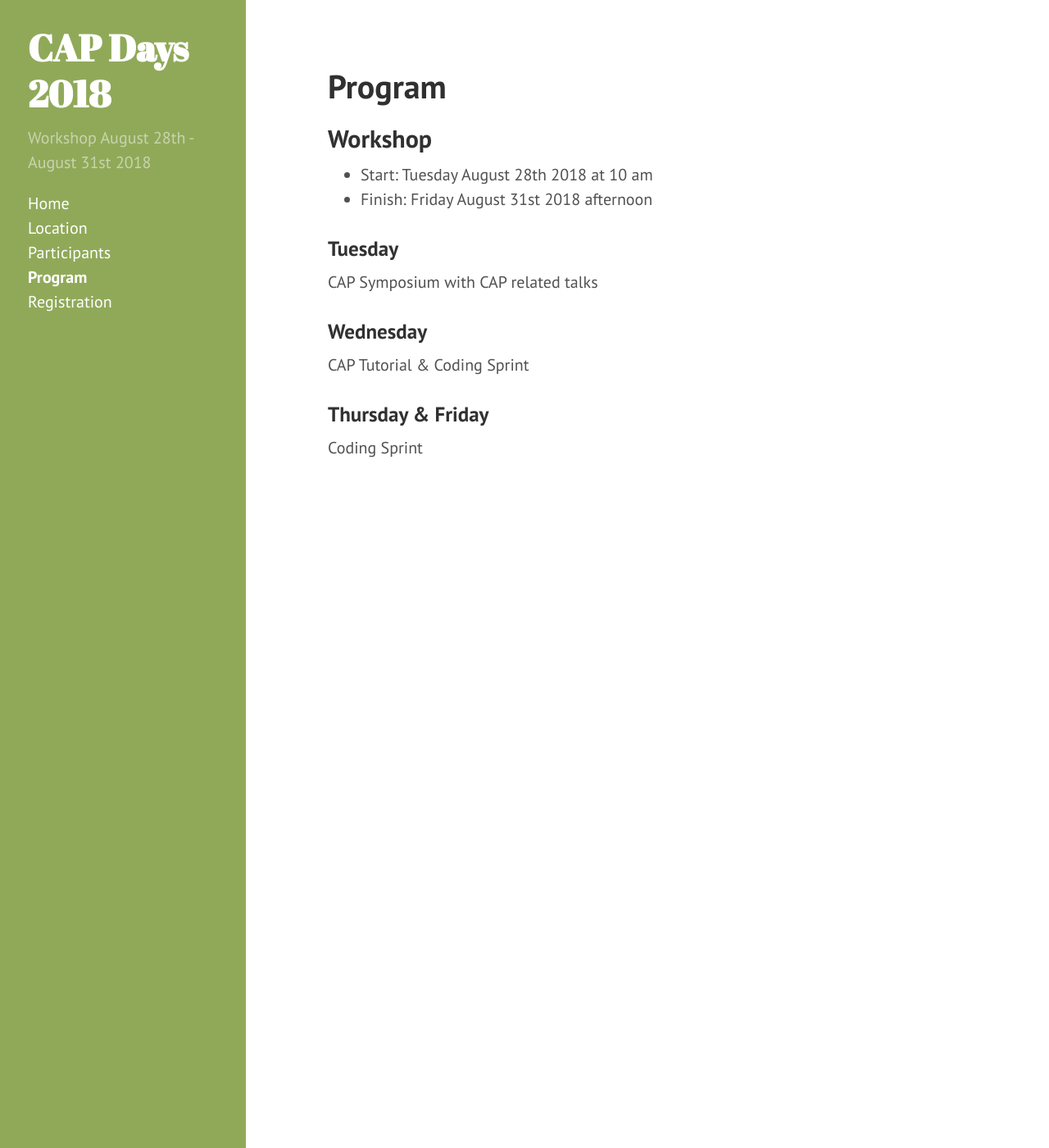
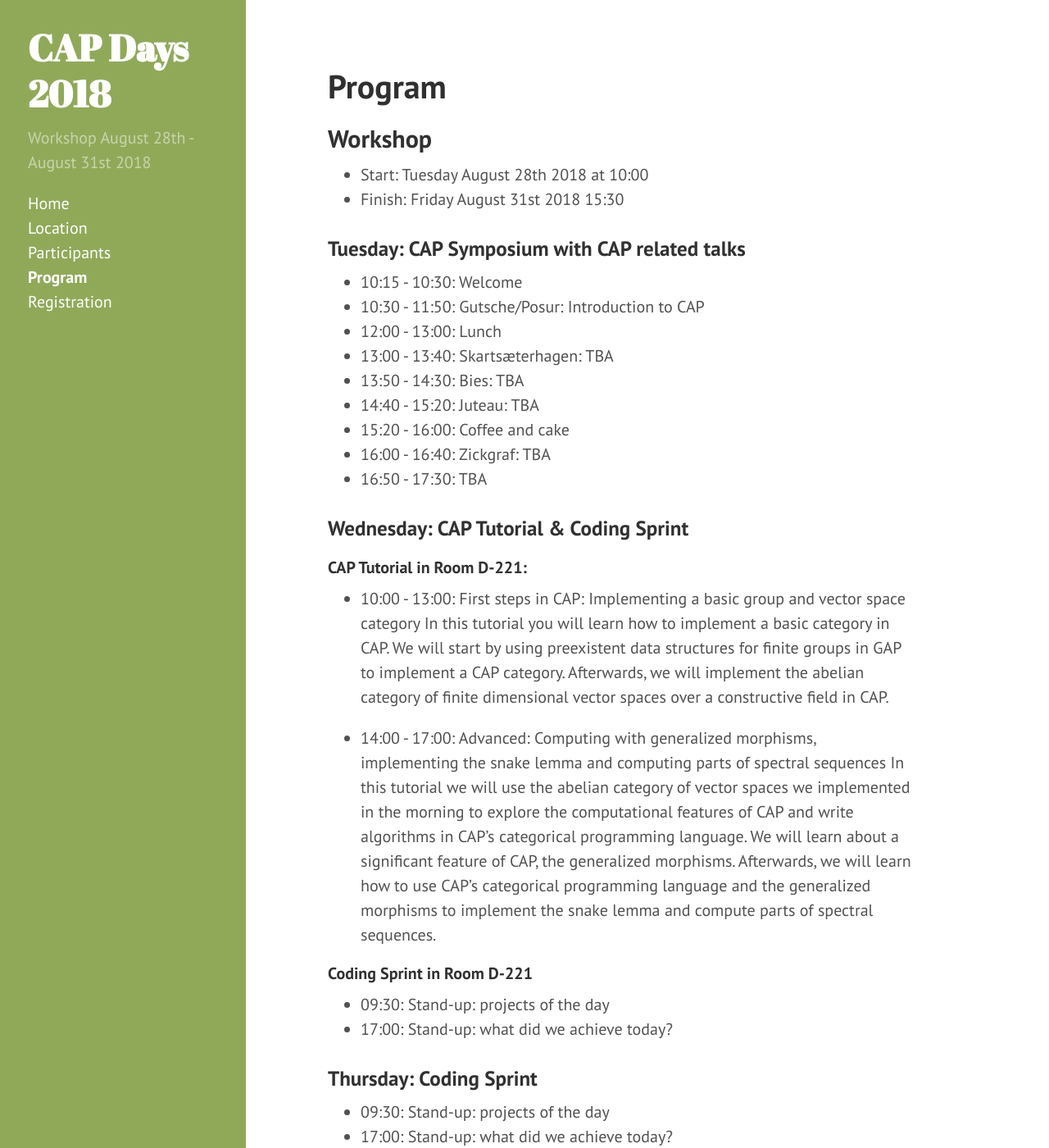
Before and after one commit to homalg-project/capdays-2018, a Jekyll site: the page built from program.md, in a window 1280 px wide and 1400 px high. Shown: the whole window at 82% size. Built offline with Jekyll 4.4.1, drawn with Linux system fonts in a browser that asks for light colours; some of the changed text lies outside the part shown.

Commit message:
Preliminary program

```diff
--- a/program.md
+++ b/program.md
@@ -5,14 +5,49 @@ title: Program
 
 
 ## Workshop
-* Start: Tuesday August 28th 2018 at 10 am
-* Finish: Friday August 31st 2018 afternoon
+* Start: Tuesday August 28th 2018 at 10:00
+* Finish: Friday August 31st 2018 15:30
 
-### Tuesday
-CAP Symposium with CAP related talks
+### Tuesday: CAP Symposium with CAP related talks
 
-### Wednesday
-CAP Tutorial & Coding Sprint
+* 10:15 - 10:30: Welcome
+* 10:30 - 11:50: Gutsche/Posur: Introduction to CAP
+* 12:00 - 13:00: Lunch
+* 13:00 - 13:40: Skartsæterhagen: TBA
+* 13:50 - 14:30: Bies: TBA
+* 14:40 - 15:20: Juteau: TBA
+* 15:20 - 16:00: Coffee and cake
+* 16:00 - 16:40: Zickgraf: TBA
+* 16:50 - 17:30: TBA
 
-### Thursday & Friday
-Coding Sprint
+### Wednesday: CAP Tutorial & Coding Sprint
+
+#### CAP Tutorial in Room D-221:
+* 10:00 - 13:00: First steps in CAP: Implementing a basic group and vector space category
+In this tutorial you will learn how to implement a basic category in CAP.
+We will start by using preexistent data structures for finite groups in GAP to implement a CAP category.
+Afterwards, we will implement the abelian category of finite dimensional vector spaces over a constructive field
+in CAP.
+
+* 14:00 - 17:00: Advanced: Computing with generalized morphisms, implementing the snake lemma and computing parts of spectral sequences
+In this tutorial we will use the abelian category of vector spaces we implemented in the morning
+to explore the computational features of CAP and write algorithms in CAP's categorical programming language.
+We will learn about a significant feature of CAP, the generalized morphisms.
+Afterwards, we will learn how to use CAP's categorical programming language and
+the generalized morphisms to implement the snake lemma and compute parts of spectral sequences.
+
+#### Coding Sprint in Room D-221
+
+* 09:30: Stand-up: projects of the day
+* 17:00: Stand-up: what did we achieve today?
+
+
+### Thursday: Coding Sprint
+
+* 09:30: Stand-up: projects of the day
+* 17:00: Stand-up: what did we achieve today?
+
+### Friday: Coding sprint
+
+* 09:30: Stand-up: projects of the day
+* 15:00: Stand-up: what did we achieve today?
```
